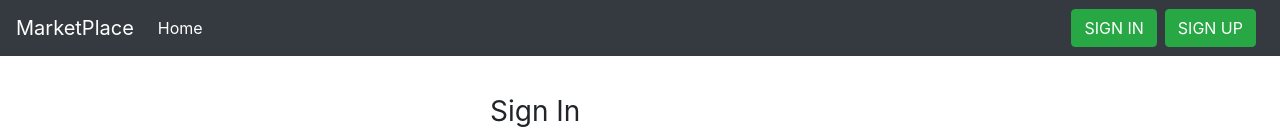
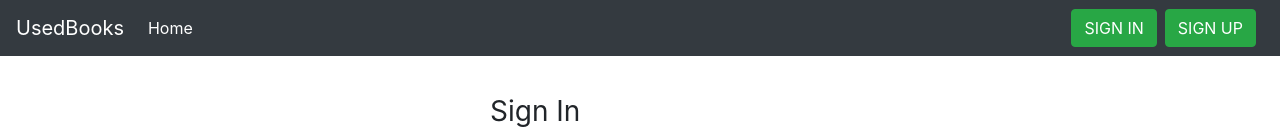
Before and after one commit to miguelviera/used-books, a React (Create React App) app in the folder client/: page /signin in a window 1280 px wide. Shown: the top 140 px of the page. Built offline with nearby package versions, Linux system fonts and the light colour scheme.

Commit message:
updating header

```diff
--- a/client/src/components/core/Header.js
+++ b/client/src/components/core/Header.js
@@ -17,7 +17,7 @@
   return (
       <div className="Header">
         <nav className="navbar navbar-expand-md navbar-dark bg-dark fixed-top">
-          <Link className="navbar-brand" to="/" >MarketPlace</Link>
+          <Link className="navbar-brand" to="/" >UsedBooks</Link>
           <button className="navbar-toggler" type="button" data-toggle="collapse" data-target="#collapse" aria-controls="collapse" aria-expanded="false" aria-label="Toggle navigation">
             <span className="navbar-toggler-icon"></span>
           </button>
```
